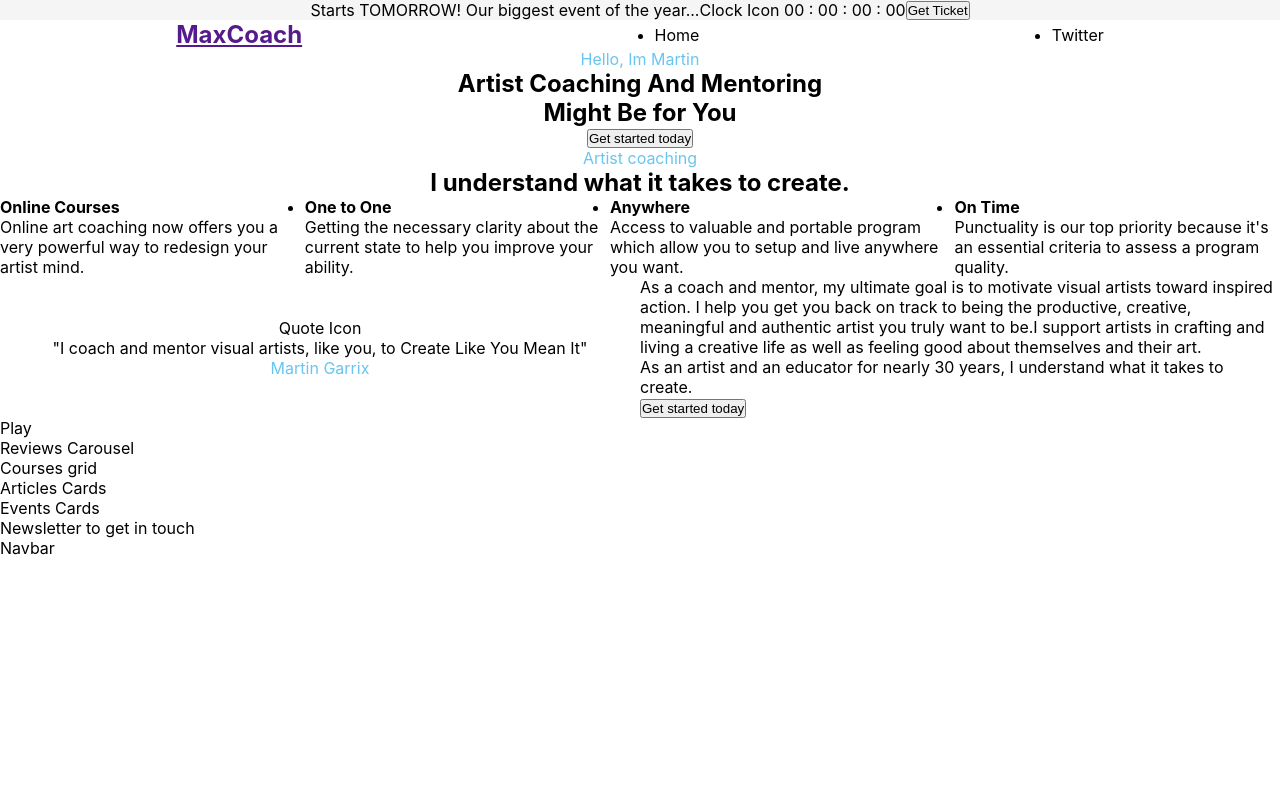
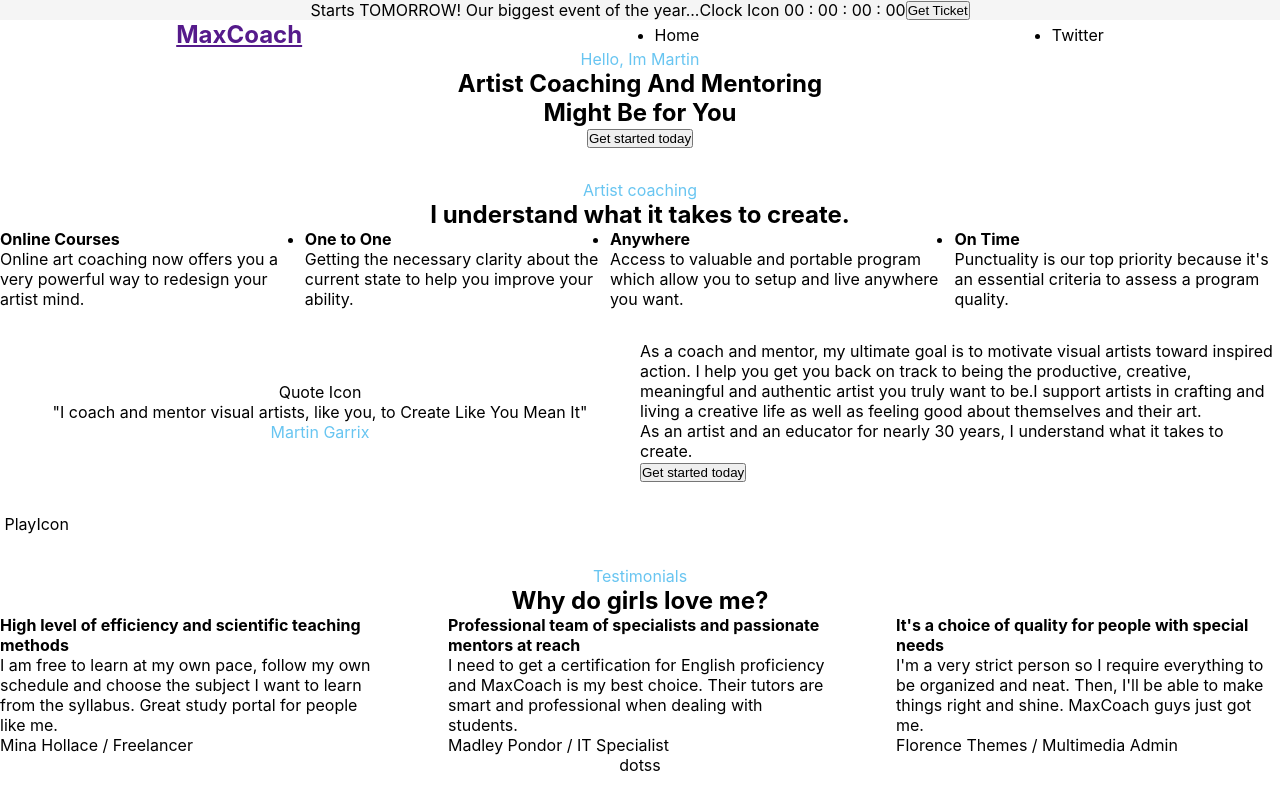
Before and after one commit to FrancescoLimpias/proj-html-vuejs, a Vue app: page / in a window 1280 px wide. Shown: the top 800 px of the page. Built offline with nearby package versions, Linux system fonts and the light colour scheme.

Commit message:
AppMainn added section.reviews-carousel base style + minor fix

```diff
--- a/src/components/AppMain.vue
+++ b/src/components/AppMain.vue
@@ -12,10 +12,6 @@
 
     components: {
         ReviewsCarousel,
-    },
-
-    mounted() {
-        console.log(this.contents);
     },
 
 }
@@ -64,20 +60,29 @@
                 get you back on track to being the productive, creative, meaningful and authentic artist you truly want
                 to be.I support artists in crafting and living a creative life as well as feeling good about themselves
                 and their art.
-                <br/>
+                <br />
                 As an artist and an educator for nearly 30 years, I understand what it takes to create.
-                <br/>
+                <br />
                 <button>Get started today</button>
             </div>
         </section>
 
         <!-- Section: video -->
         <section class="video">
-            Play
+            <div>
+                <img src="" alt="">
+                PlayIcon
+            </div>
         </section>
 
         <!-- Section: reviews carousel -->
         <section class="reviews-carousel">
+            <span class="style-signature">
+                Testimonials
+            </span>
+            <h2>
+                Why do girls love me?
+            </h2>
             <ReviewsCarousel />
         </section>
 
@@ -101,6 +106,11 @@
 
 <style lang="scss" scoped>
 .AppMain {
+
+    section {
+        margin: 2rem 0;
+    }
+
     .strengths {
 
         display: flex;
@@ -120,18 +130,24 @@
         }
     }
 
-    .quote{
+    .quote {
         display: flex;
         justify-content: space-between;
         align-items: center;
 
-        div{
+        div {
             flex: 0 0 50%;
         }
 
-        .capture{
+        .capture {
             text-align: center;
         }
     }
+
+    .reviews-carousel {
+        display: flex;
+        flex-direction: column;
+        align-items: center;
+    }
 }
 </style>
--- a/src/components/ReviewsCarousel.vue
+++ b/src/components/ReviewsCarousel.vue
@@ -1,3 +1,54 @@
+<script>
+import { contents } from "../contents.js"
+
+export default {
+
+    data() {
+        return {
+            contents,
+        };
+    },
+}
+</script>
+
 <template>
-    Reviews Carousel
+    <div class="ReviewsCarousel">
+        <ul>
+            <li v-for="testimonial in contents.testimonials">
+                <h4>
+                    {{ testimonial.capture }}
+                </h4>
+                <p>
+                    {{ testimonial.description }}
+                </p>
+                <span class="author">
+                    {{ testimonial.author }}
+                </span>
+                <span class="job">
+                    / {{ testimonial.job }}
+                </span>
+            </li>
+        </ul>
+        <div class="dots">
+            dotss
+        </div>
+    </div>
 </template>
+
+<style lang="scss" scoped>
+.ReviewsCarousel {
+    display: flex;
+    flex-direction: column;
+    align-items: center;
+    ul {
+        display: flex;
+        justify-content: space-between;
+        align-items: center;
+        list-style-type: none;
+
+        li {
+            flex: 0 0 30%;
+        }
+    }
+}
+</style>
--- a/src/contents.js
+++ b/src/contents.js
@@ -16,6 +16,16 @@
         }, ...
     ],
 
+    testimonials: [
+        {
+            capture,
+            description,
+            author,
+            job,
+            path,
+        }, ...
+    ]
+
      */
 };
 
@@ -24,7 +34,7 @@
  * keys - keys that content object will hold (e.g: name, title, text...)
  * return - a function that allows you to bulk add contents, in a ordered and clean way
  */
-function createContentType(name, keys) {
+function createContentType(name, ...keys) {
 
     // Create content slot
     contents[name] = [];
@@ -50,7 +60,7 @@
 }
 
 // Strength Cards
-createContentType("strengths", ["title", "text", "path"]) /* (content type declaration) */
+createContentType("strengths", "title", "text", "path") /* (content type declaration) */
     //Content Type "fill" (bulk add operation)
     (
         [
@@ -74,3 +84,28 @@
             undefined,
         ]
     );
+
+// Testimonials Cards
+createContentType("testimonials", "capture", "description", "author", "job", "path")
+    (
+        [
+            "High level of efficiency and scientific teaching methods",
+            "I am free to learn at my own pace, follow my own schedule and choose the subject I want to learn from the syllabus. Great study portal for people like me.",
+            "Mina Hollace",
+            "Freelancer",
+            undefined,
+        ],
+        [
+            "Professional team of specialists and passionate mentors at reach",
+            "I need to get a certification for English proficiency and MaxCoach is my best choice. Their tutors are smart and professional when dealing with students.",
+            "Madley Pondor",
+            "IT Specialist",
+        ],
+        [
+            "It's a choice of quality for people with special needs",
+            "I'm a very strict person so I require everything to be organized and neat. Then, I'll be able to make things right and shine. MaxCoach guys just got me.",
+            "Florence Themes",
+            "Multimedia Admin",
+            undefined,
+        ],
+    );
```
